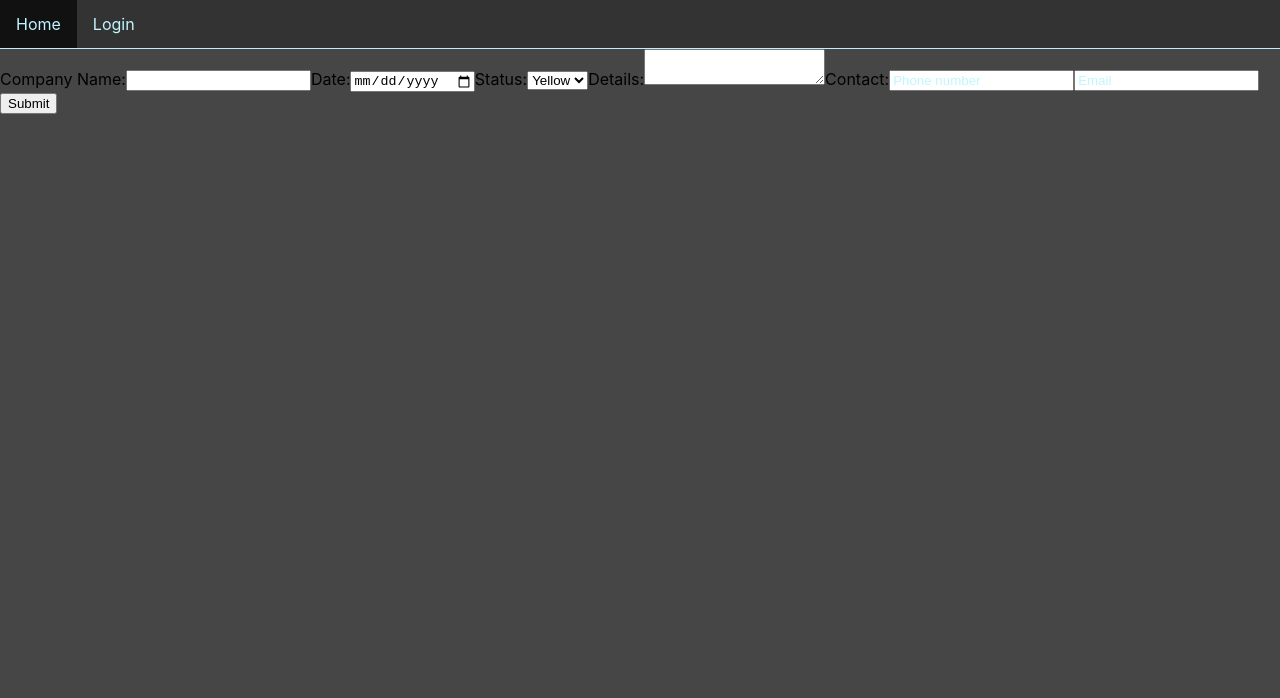
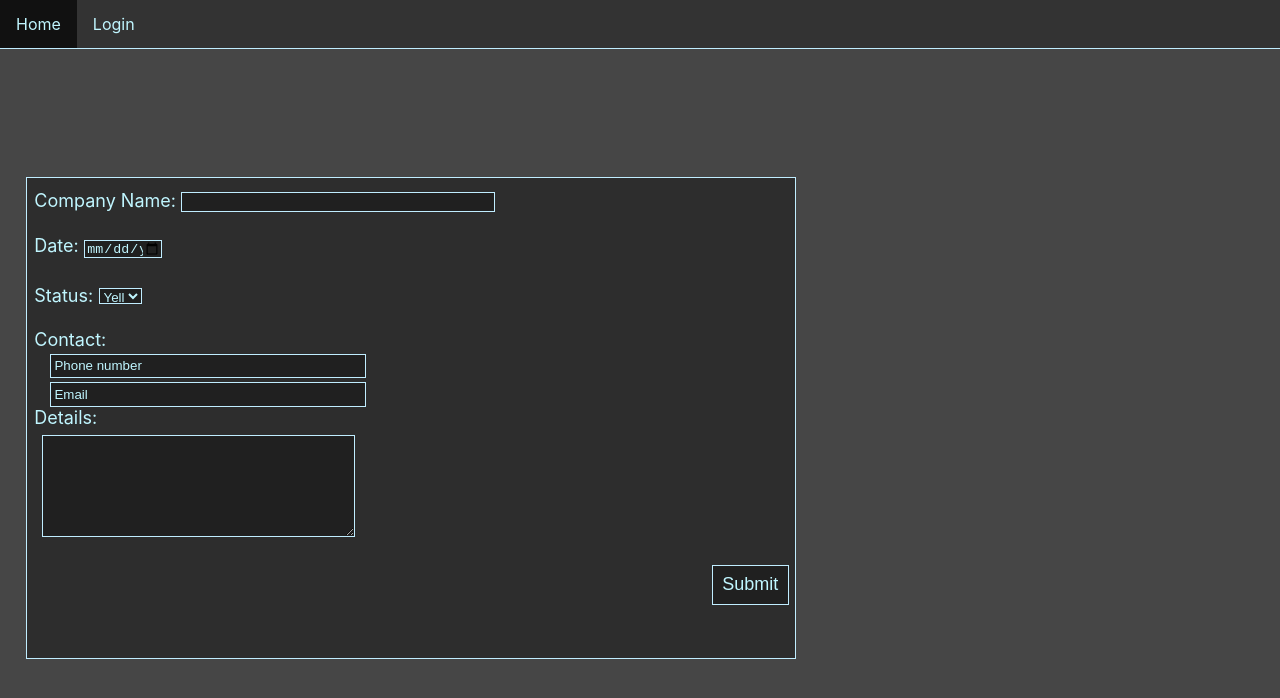
Before and after one commit to Leopold2020/CRM, a React (Create React App) app in the folder crm/: page /create-item in a window 1280 px wide. Shown: the top 698 px of the page. Built offline with nearby package versions, Linux system fonts and the light colour scheme.

Commit message:
fixeed an issue where css=no

```diff
--- a/crm/src/Pages/CreateItem.css
+++ b/crm/src/Pages/CreateItem.css
@@ -0,0 +1,95 @@
+.create-form{
+  display: flex;
+  flex-direction: column;
+  width: 60%;
+  height: 60vh;
+  margin-top: 10%;
+  margin-left: 2%;
+  border: solid 1px #c0edff;
+  background-color: rgba(20, 20, 20, 0.5);
+  color: #c0f6ff;
+  font-size: large;
+}
+
+.create-titles{
+  width: 100%;
+  height: 5vh;
+  margin-top: 1%;
+  margin-left: 1%;
+  color: #c0f6ff;
+}
+
+.create-company{
+  width: 40%;
+  height: 2vh;
+  margin-top: 0.87%;
+  margin-left: 0.7%;
+  background-color: rgba(20, 20, 20, 0.5);
+  border: solid 1px #c0edff;
+  color: #c0f6ff;
+}
+
+.create-date{
+  width: 9.7%;
+  height: 2vh;
+  margin-top: 0.87%;
+  margin-left: 0.7%;
+  background-color: rgba(20, 20, 20, 0.5);
+  border: solid 1px #c0edff;
+  color: #c0f6ff;
+
+}
+
+.create-status{
+  width: 5.6%;
+  height: 2vh;
+  margin-top: 0.87%;
+  margin-left: 0.7%;
+  background-color: rgba(20, 20, 20, 0.5);
+  border: solid 1px #c0edff;
+  color: #c0f6ff;
+}
+
+.contact{
+  display: flex;
+  width: 40%;
+  margin-top: 0.5%;
+  margin-left: 2%;
+  padding: 0.5%;
+  border: solid 1px #c0edff;
+  background-color: rgba(20, 20, 20, 0.5);
+}
+
+.detail-title{
+  width: 100%;
+  height: 5vh;
+  margin-top: 5%;
+  margin-left: 1%;
+  color: #c0f6ff;
+}
+
+.create-details{
+  display: flex;
+  flex-direction: row;
+  width: 40%;
+  height: 12vh;
+  margin-top: 0.87%;
+  margin-left: 1%;
+  background-color: rgba(20, 20, 20, 0.5);
+  border: solid 1px #c0edff;
+  color: #c0f6ff;
+  max-width: 40%;
+  max-height: 12vh;
+}
+
+.submit-button{
+  width: 10%;
+  height: 5vh;
+  margin-left: 89.23%;
+  margin-top: 15.3%;
+  border: solid 1px #c0edff;
+  background-color: rgba(20, 20, 20, 0.5);
+  color: #c0f6ff;
+  font-size: large;
+  cursor: pointer;
+}
--- a/crm/src/Pages/CreateItem.js
+++ b/crm/src/Pages/CreateItem.js
@@ -1,4 +1,4 @@
-import "./EditItem.css";
+import "./CreateItem.css";
 
 function CreateItem() {
   const handleSubmit = async (e) => {
@@ -22,32 +22,32 @@ function CreateItem() {
   return (
     <>
       <form className="create-form" onSubmit={handleSubmit}>
-        <label>
+        <label className="create-titles">
           Company Name:
-          <input type="text" name="company" />
+          <input className="create-company" type="text" name="company" />
         </label>
-        <label>
+        <label className="create-titles">
           Date:
-          <input type="date" name="date" />
+          <input className="create-date" type="date" name="date" />
         </label>
-        <label>
+        <label className="create-titles">
           Status:
-          <select name="status">
+          <select className="create-status" name="status">
             <option value="yellow">Yellow</option>
             <option value="green">Green</option>
             <option value="red">Red</option>
           </select>
         </label>
-        <label>
+        <label className="create-titles">
+          Contact:
+          <input className="contact" type="text" name="phone" placeholder="Phone number" />
+          <input className="contact" type="text" name="email" placeholder="Email" />
+        </label>
+        <label className="detail-title">
           Details:
-          <textarea name="details" />
+          <textarea className="create-details" name="details" />
         </label>
-        <label>
-          Contact:
-          <input type="text" name="phone" placeholder="Phone number" />
-          <input type="text" name="email" placeholder="Email" />
-        </label>
-        <input type="submit" value="Submit" />
+        <input className="submit-button" type="submit" value="Submit" />
       </form>
     </>
   );
--- a/crm/src/Pages/EditItem.js
+++ b/crm/src/Pages/EditItem.js
@@ -1,4 +1,4 @@
-import "./EditItem.css";
+import "./CreateItem.css";
 
 function EditItem(props) {
   const handleSubmit = async (e) => {
@@ -20,33 +20,33 @@ function EditItem(props) {
     });
   };
   return (
-    <form onSubmit={handleSubmit}>
-      <label>
+    <form className="create-form" onSubmit={handleSubmit}>
+      <label className="create-titles">
         Company Name:
-        <input type="text" name="company" defaultValue={props.company} />
+        <input className="create-company" type="text" name="company" defaultValue={props.company} />
       </label>
-      <label>
+      <label className="create-titles">
         Date:
-        <input type="date" name="date" defaultValue={props.date} />
+        <input className="create-date" type="date" name="date" defaultValue={props.date} />
       </label>
-      <label>
+      <label className="create-titles">
         Status:
-        <select name="status" defaultValue={props.status}>
+        <select className="create-status" name="status" defaultValue={props.status}>
           <option value="yellow">Yellow</option>
           <option value="green">Green</option>
           <option value="red">Red</option>
         </select>
       </label>
-      <label>
+      <label className="create-titles">
+        Contact:
+        <input className="contact" type="text" name="phone" defaultValue={props.phone} />
+        <input className="contact" type="text" name="email" defaultValue={props.email} />
+      </label>
+      <label className="detail-title">
         Details:
-        <textarea name="details" defaultValue={props.details} />
+        <textarea className="create-details" name="details" defaultValue={props.details} />
       </label>
-      <label>
-        Contact:
-        <input type="text" name="phone" defaultValue={props.phone} />
-        <input type="text" name="email" defaultValue={props.email} />
-      </label>
-      <input type="submit" value="Submit" />
+      <input className="submit-button" type="submit" value="Submit" />
     </form>
   );
 }
```
Also changed, not shown: crm/src/Pages/EditItem.css (deleted).
